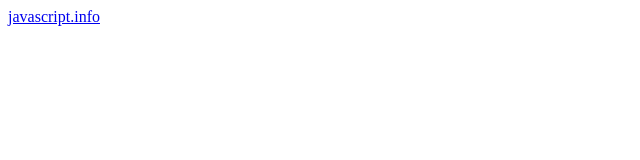
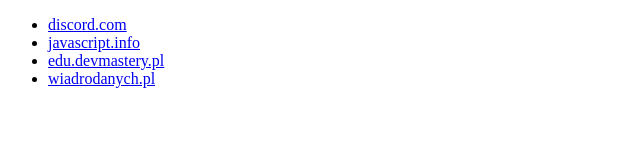
Before and after one commit to mkiszka/MyShortcuts, a plain HTML site: page index.html in a window 1280 px wide. Shown: the whole page, without its empty margins (0-640 px from the left). Drawn offline with Linux system fonts and the light colour scheme.

Commit message:
Added new links

```diff
--- a/index.html
+++ b/index.html
@@ -5,7 +5,12 @@
 </head>
 <body>
 
-<a href="https://javascript.info/">javascript.info</>
+<ul>
+<li><a href="https://discord.com/">discord.com</li>
+<li><a href="https://javascript.info/">javascript.info</li>
+<li><a href="https://edu.devmastery.pl/">edu.devmastery.pl</li>
+<li><a href="https://wiadrodanych.pl/">wiadrodanych.pl</li>
+</ul>
 
 
 </body>
```
